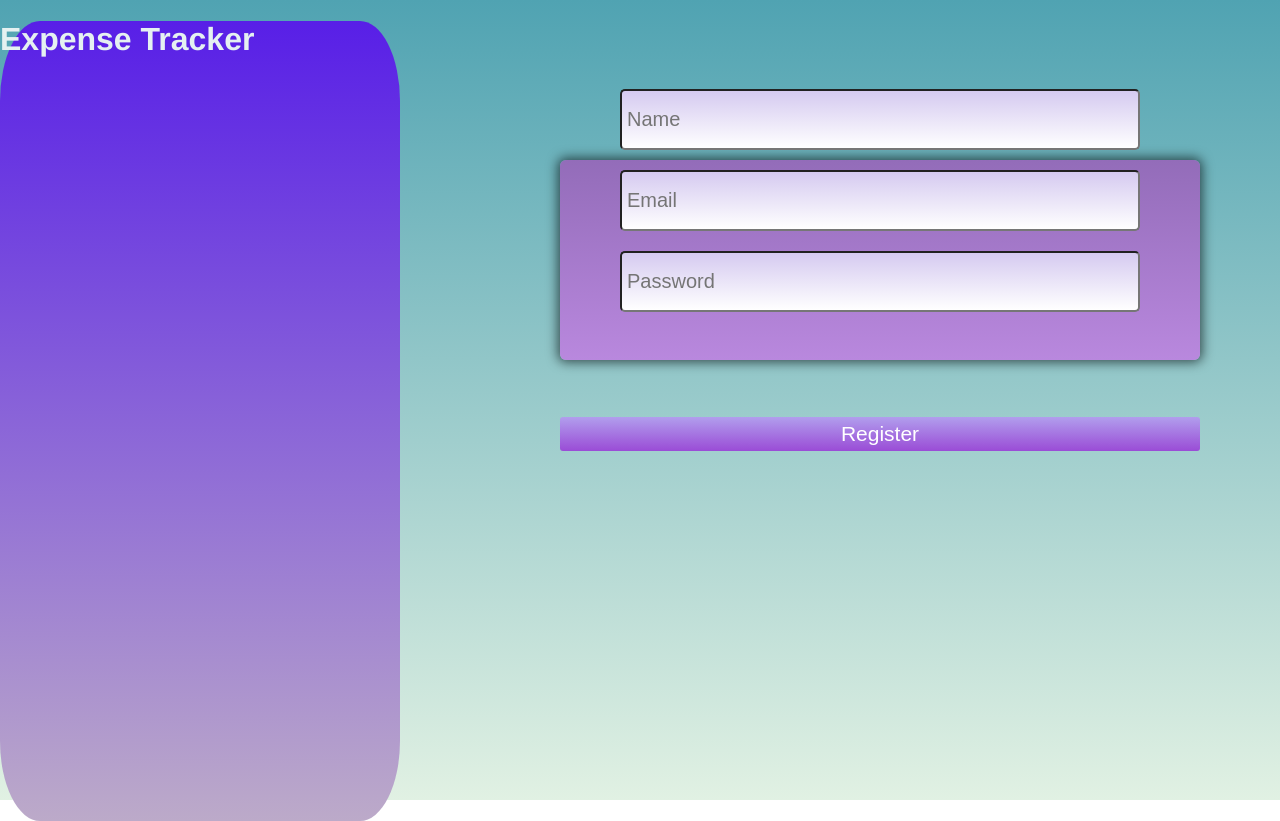
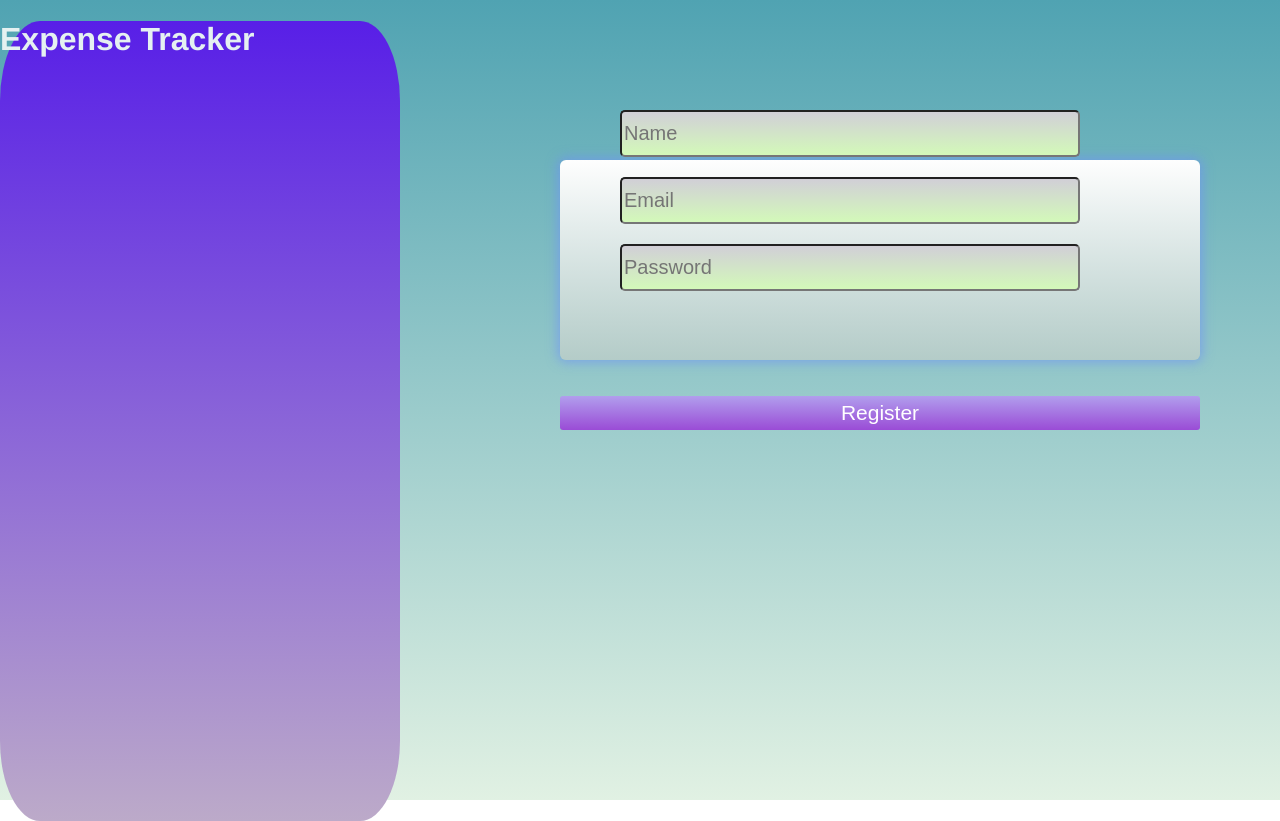
Before and after one commit to vipinrwt95/fullstackexpense, a React (Create React App) app: page / in a window 1280 px wide. Both pictures are taken after a click on the button "Signup". Built offline with nearby package versions, Linux system fonts and the light colour scheme.

Commit message:
Signup Backend

```diff
--- a/src/App.css
+++ b/src/App.css
@@ -33,18 +33,18 @@
   color: rgb(64, 55, 55);
   margin-top: 1em;
   margin-left: 3em;
-  margin-right: 3em;
-  padding: 17px 5px;
+  margin-right: 6em;
+  padding: 10px 2px;
   border-radius: 5px;
-  background-image: linear-gradient(rgb(213, 202, 240), rgb(255, 255, 255));
+  background-image: linear-gradient(rgb(209, 207, 215), rgb(211, 249, 185));
 }
 .right-side {
   display: flex;
   flex-direction: column;
   justify-content: center;
   height: 25vh;
-  background-image: linear-gradient(rgb(147, 108, 185), rgb(185, 136, 222));
-  box-shadow: 0px 0px 12px 2px rgba(3, 10, 10, 0.666)  !important;
+  background-image: linear-gradient(rgb(254, 254, 254), rgba(187, 205, 200, 0.83));
+  box-shadow: 0px 0px 12px 2px rgba(109, 146, 247, 0.666)  !important;
   width: 50%;
   position: relative;
   right: -10em;
--- a/src/components/signup.js
+++ b/src/components/signup.js
@@ -1,6 +1,6 @@
 import axios from "axios";
 import React,{useRef} from "react";
-const baseUrl="http://localhost:3001/message"
+const baseUrl="http://localhost:3001"
 
 export const Signup=(props)=>{
 const name=useRef();
@@ -15,7 +15,12 @@ const signupHandler=(event)=>{
     email:email.current.value,
     password:password.current.value
 }
-axios.post(`${baseUrl}`,details)
+axios.post(`${baseUrl}/signup`,details)
+.then((res)=>{if(res.data=='Validation error'){
+    alert('User already exists');
+}})
+
+
 }
 
 return(
```
